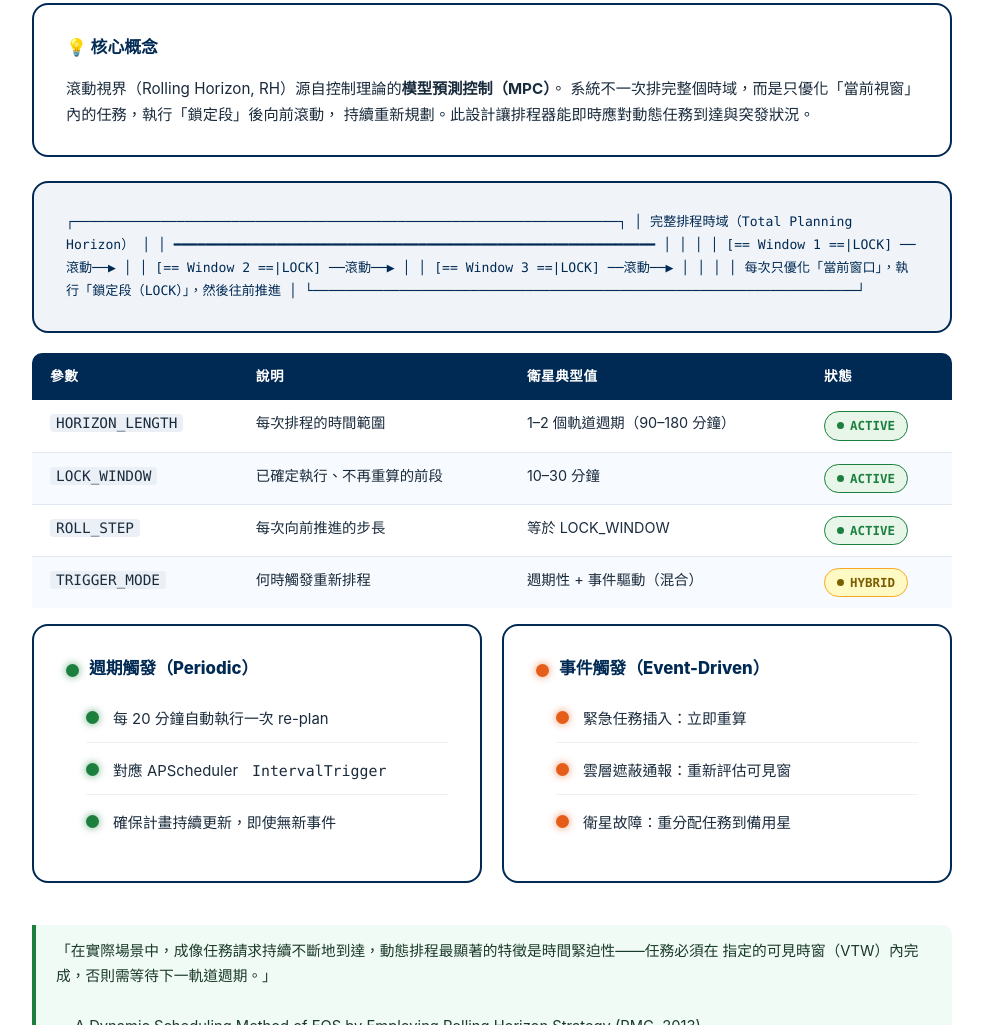
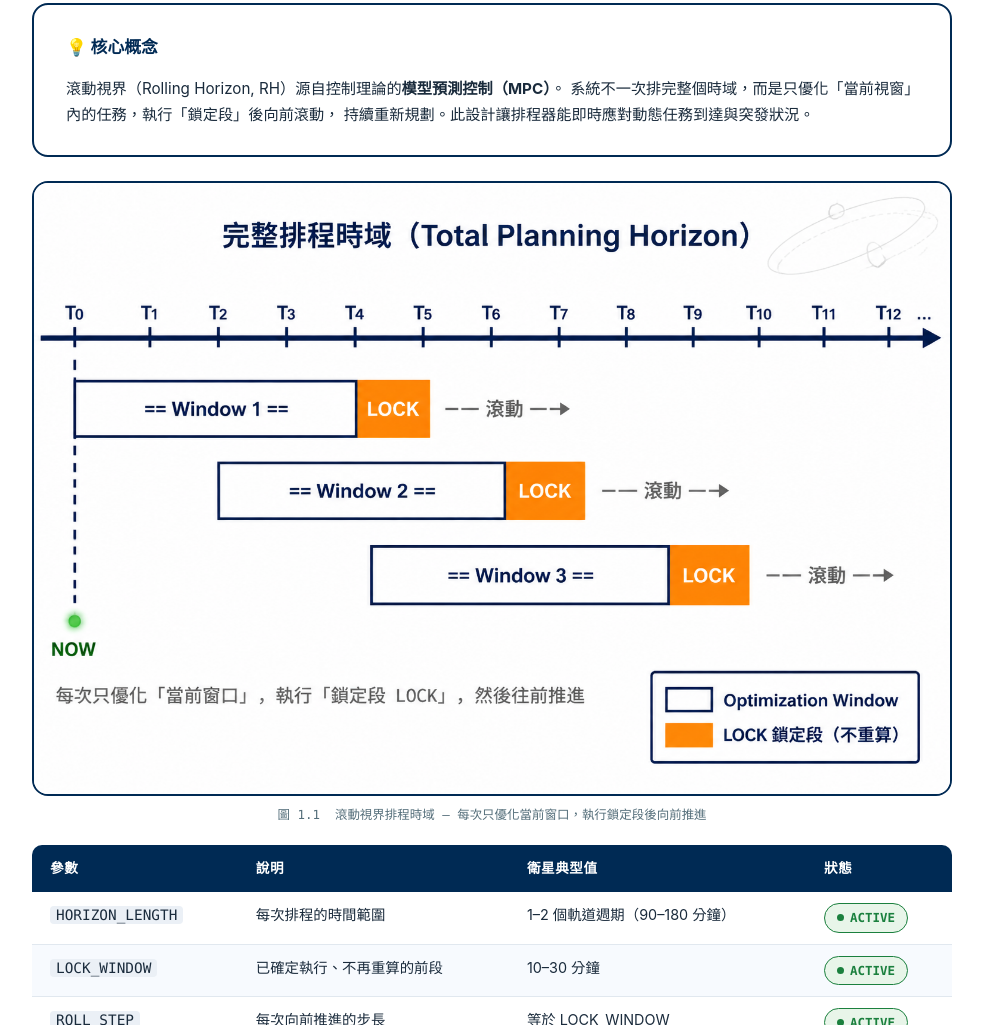
Before and after one commit to kevinchang0531/near-realtime-scheduling, a plain HTML site: page docs/research/rolling-horizon-ortools-report.html in a window 1280 px wide. Shown: the part 628-1653 px from the top of the page, without its empty margins (148-1131 px from the left). Drawn offline with Linux system fonts and the light colour scheme.

Commit message:
docs: 嵌入滾動視界時域示意圖至 HTML 報告 §1.1
- 新增 rolling_horizon_diagram_20260606_090407.png（gpt-image-2 生成）
- 替換 §1 ASCII 時域圖為實際圖片，含 figcaption 圖說

Co-Authored-By: Claude Sonnet 4.6 <noreply@anthropic.com>

```diff
--- a/docs/research/rolling-horizon-ortools-report.html
+++ b/docs/research/rolling-horizon-ortools-report.html
@@ -461,16 +461,16 @@
     </p>
   </div>
 
-  <div class="arch-box">┌─────────────────────────────────────────────────────────────────────┐
-│              完整排程時域（Total Planning Horizon）                   │
-│  ━━━━━━━━━━━━━━━━━━━━━━━━━━━━━━━━━━━━━━━━━━━━━━━━━━━━━━━━━━━━━    │
-│                                                                       │
-│  [== Window 1 ==|LOCK]  ──滾動──▶                                   │
-│        [== Window 2 ==|LOCK]  ──滾動──▶                             │
-│              [== Window 3 ==|LOCK]  ──滾動──▶                       │
-│                                                                       │
-│  每次只優化「當前窗口」，執行「鎖定段（LOCK）」，然後往前推進         │
-└─────────────────────────────────────────────────────────────────────┘</div>
+  <figure style="margin:20px 0;">
+    <img
+      src="rolling_horizon_diagram_20260606_090407.png"
+      alt="滾動視界排程時域示意圖"
+      style="width:100%;border:2px solid var(--navy);border-radius:var(--radius);display:block;"
+    />
+    <figcaption style="font-family:var(--mono);font-size:.78rem;color:var(--gray);margin-top:8px;text-align:center;">
+      圖 1.1 &nbsp;滾動視界排程時域 — 每次只優化當前窗口，執行鎖定段後向前推進
+    </figcaption>
+  </figure>
 
   <div class="tbl-wrap">
     <table>
```
Also changed, not shown: docs/research/rolling_horizon_diagram_20260606_090407.png (added).
